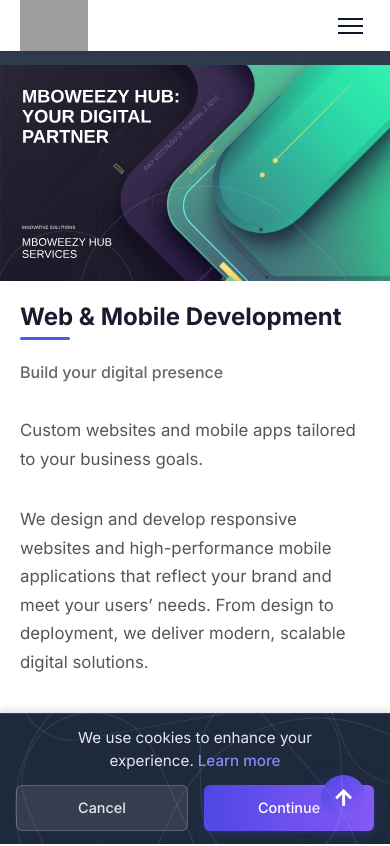
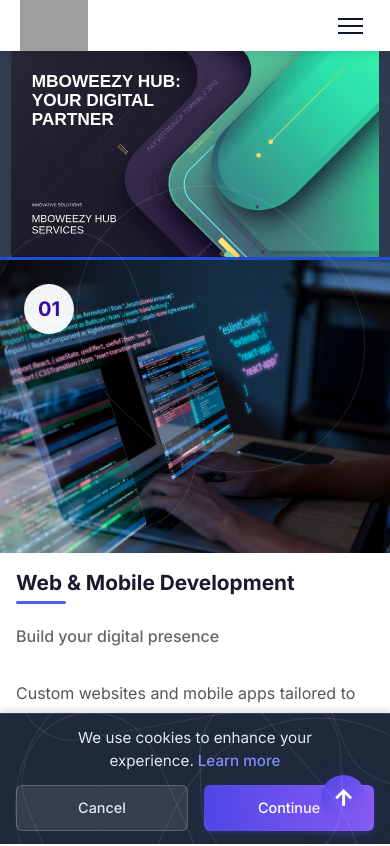
Before and after one commit to mbowenitj/mboweezyhub, a Next.js app: page /services in a window 390 px wide. Shown: the top 846 px of the page. Built offline with nearby package versions, Linux system fonts and the light colour scheme; grey boxes are pictures that could not be loaded.

Commit message:
files updated

```diff
--- a/src/app/styles/components/Contact.module.css
+++ b/src/app/styles/components/Contact.module.css
@@ -598,7 +598,7 @@
   }
 
   .ctaSection p {
-    font-size: 1.1rem;
+    font-size: 1rem;
   }
 }
 
--- a/src/app/styles/components/FAQ.module.css
+++ b/src/app/styles/components/FAQ.module.css
@@ -236,7 +236,7 @@
 
 @media (max-width: 480px) {
   .faqQuestion h3 {
-    font-size: 1.1rem;
+    font-size: 15px;
   }
 
   .questionIcon {
--- a/src/app/styles/components/ServiceDetailCard.module.css
+++ b/src/app/styles/components/ServiceDetailCard.module.css
@@ -484,39 +484,34 @@
 }
 
 @media (max-width: 768px) {
-  .headerBanner {
-    padding: 1.5rem;
-    margin-bottom: 2rem;
-  }
-  .sectionHeaderWrapper {
-    padding-top: 65px;
-  }
-  .sectionHeader {
-    margin-bottom: 0rem;
-    padding: 6rem 2rem;
-    height: auto;
-    min-height: 0px;
-    padding: 6rem 1rem;
-  }
-
-  .sectionTitle {
-    font-size: 2rem;
-  }
-
-  .sectionDescription {
-    font-size: 1rem;
+  .serviceCard {
+    flex-direction: column;
+    min-height: auto;
+    box-shadow: none;
   }
 
   .imageColumn {
-    height: 300px;
+    width: 100%;
+    height: auto;
+    aspect-ratio: 16/9;
+    position: relative;
+  }
+
+  .imageContainer {
+    position: relative;
+    width: 100%;
+    height: 100%;
+  }
+
+  .serviceImage {
+    width: 100%;
+    height: 100%;
+    object-fit: cover;
+    position: absolute;
   }
 
   .contentColumn {
     padding: 1.5rem;
-  }
-
-  .serviceTitle {
-    font-size: 1.75rem;
   }
 
   .featuresList {
@@ -528,25 +523,52 @@
     align-items: flex-start;
     gap: 1rem;
   }
-}
 
-@media (max-width: 480px) {
-  .headerBanner {
-    padding: 1.25rem;
-    margin-bottom: 1.5rem;
-  }
-  .imageColumn {
-    height: 250px;
+  .sectionTitle {
+    font-size: 2rem;
   }
 
   .serviceTitle {
     font-size: 1.5rem;
   }
 
-  .contentColumn {
-    padding: 1.25rem;
+  .serviceSubtitle,
+  .serviceDescription {
+    font-size: 1rem;
+  }
+  .sectionHeader {
+    height: auto;
+    min-height: 210px;
+    background-position: center top;
+    background-size: contain;
+    padding: 1.5rem;
+    border-bottom: solid 3px var(--primary-dark);
   }
 }
+
+@media (max-width: 480px) {
+  .imageColumn {
+    aspect-ratio: 4/3;
+  }
+
+  .sectionTitle {
+    font-size: 1.75rem;
+  }
+
+  .serviceTitle {
+    font-size: 1.3rem;
+  }
+
+  .contentColumn {
+    padding: 1rem;
+  }
+
+  .primaryButton {
+    width: 100%;
+    justify-content: center;
+  }
+}
+/* END: Mobile-first updates */
 
 @media (max-height: 600px) {
   /* For shorter viewports */
--- a/src/app/styles/components/Testimonials.module.css
+++ b/src/app/styles/components/Testimonials.module.css
@@ -139,11 +139,12 @@
   .testimonials {
     padding: 4rem 0;
   }
-
   .title {
     font-size: 25px;
   }
-
+  .text {
+    font-size: 1rem;
+  }
   .grid {
     grid-template-columns: 1fr;
   }
```
Also changed, not shown: src/app/styles/components/Hero.module.css (+8 -0 lines).
